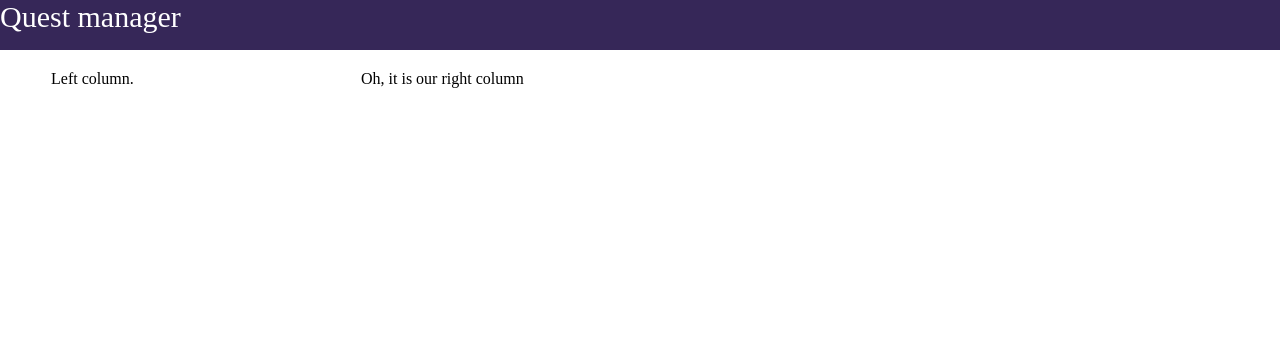
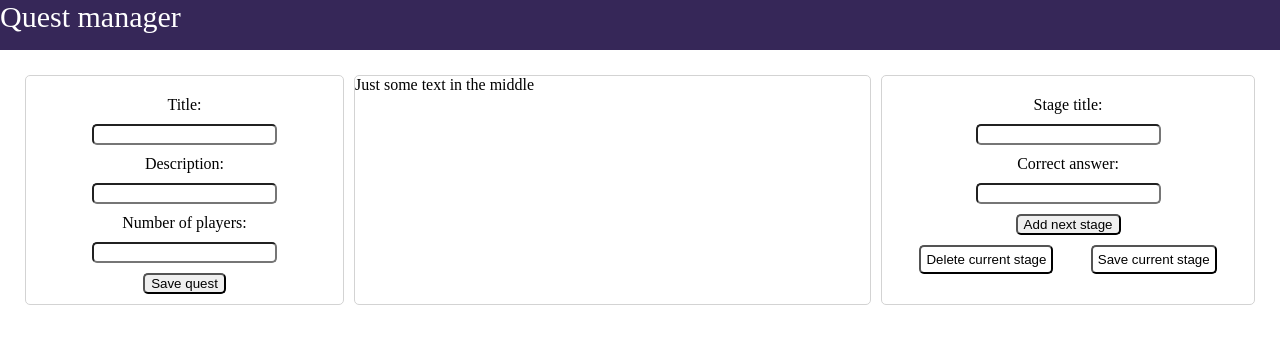
Before and after one commit to DoliaStarter/HamsterQuest, a Django app: page /quest_manager/ in a window 1280 px wide. Shown: the top 344 px of the page. Run offline with Django 3.2, Linux system fonts and the light colour scheme.

Commit message:
Implemented quest creator base. Now can send data to server.

```diff
--- /dev/null
+++ b/hacknaquest/quest_manager/forms.py
@@ -0,0 +1,12 @@
+from django import forms
+
+
+class QuestForm(forms.Form):
+    quest_title = forms.CharField(label="Title")
+    quest_description = forms.CharField(label="Description")
+    player_amount = forms.CharField(label="Number of players")
+
+
+class StageForm(forms.Form):
+    stage_title = forms.CharField(label="Stage title")
+    correct_answer = forms.CharField(label="Correct answer")
--- a/hacknaquest/quest_manager/urls.py
+++ b/hacknaquest/quest_manager/urls.py
@@ -4,4 +4,5 @@ from . import views
 
 urlpatterns = [
     path('', views.index, name='index'),
+    path('create_quest', views.create_quest)
 ]
--- a/hacknaquest/quest_manager/views.py
+++ b/hacknaquest/quest_manager/views.py
@@ -1,6 +1,21 @@
 from django.shortcuts import render
-
+from .forms import QuestForm, StageForm
+from django.views.decorators.csrf import csrf_exempt
+from django.http import HttpResponse
+from json import loads
 # Create your views here.
 
+
 def index(request):
-    return render(request, 'quest_manager/index.html', {'page_name': 'Quest manager'})
+    context = {
+        'page_name': 'Quest manager',
+        'quest_form': QuestForm(),
+        'stage_form': StageForm()
+    }
+    return render(request, 'quest_manager/index.html', context)
+
+@csrf_exempt
+def create_quest(request):
+    data = loads(request.body)
+    print(data)
+    return HttpResponse(status=200)
--- /dev/null
+++ b/hacknaquest/static/scripts/quest_manager/quest.js
@@ -0,0 +1,58 @@
+import { Stage } from "../quest_manager/stage.js"
+import { sendRequest } from "../common.js"
+class Quest {
+    constructor() {
+        this.stages = []
+        this.current_stage_id = null
+        this.description = null
+    }
+    /**
+     * Add's description to current quest.
+     * @param {dict} description - dict, that contains description of current quest
+     */
+    addDescription(description) {
+        this.description = description
+    }
+    /**
+    * Creates data about new stage
+    */
+    addStage(data) {
+        let new_stage_id = this.stages.length + 1
+        let new_stage = new Stage(this.current_stage_id, new_stage_id, data)
+        this.stages.push(new_stage)
+        this.current_stage_id = new_stage_id
+    }
+    /**
+     * Packs current quest in dictionary
+     */
+    pack() {
+        let packed_data = {
+            "quest_data": this.description,
+            "stage_data": []
+        }
+        const reducer = (accumulator, currentStage) => {
+            accumulator.push(currentStage.pack())
+            return accumulator
+        }
+        packed_data.stage_data = this.stages.reduce(reducer, [])
+        // console.log(packed_data)
+        return packed_data
+    }
+    /**
+     * Deletes current stage
+     */
+    removeStage(stage_id) {
+        delete this.stages[stage_id]
+    }
+
+    /**
+    * Sends data to server
+    */
+    send() {
+        let data = this.pack()
+        let url = "create_quest"
+        sendRequest(url, data, "POST")
+
+    }
+}
+export { Quest }
--- /dev/null
+++ b/hacknaquest/static/scripts/quest_manager/stage.js
@@ -0,0 +1,27 @@
+class Stage {
+    constructor(parent_id,
+                own_id,
+                data) {
+        this.parent_id = parent_id
+        this.id = own_id
+        this.data = data
+        // Not implemented, but in future could handle tree structure
+        // this.children = []
+
+    }
+    pack() {
+        let params = {
+            "stage_id": this.id,
+            "previous_stage_id": this.parent_id
+        }
+        return Object.assign(this.data, params)
+    }
+    /**
+    *  Delete all connections with this Stage
+    *  @future - may be useful in future if Stage will be a tree
+    */
+    delete() {
+    }
+}
+
+export { Stage };
--- a/hacknaquest/static/styles/base.css
+++ b/hacknaquest/static/styles/base.css
@@ -44,7 +44,8 @@ body{
     margin: 5px;
 }
 .col-3{
-    width: 33%;
+    /* width: 33%; */
+    flex-grow: 1;
 }
 
 .col-2:nth-child(1){
--- /dev/null
+++ b/hacknaquest/static/styles/quest_manager/style.css
@@ -0,0 +1,25 @@
+.col-3:nth-child(2){
+    flex-grow: 3;
+}
+form {
+    display: flex;
+    flex-direction: column;
+    justify-content: space-evenly;
+    margin: 10px;
+}
+form *{
+    margin: auto;
+    display: block;
+    border-radius: 5px;
+    margin-top: 10px;
+}
+.option-buttons{
+    display: flex;
+    flex-direction: row;
+    justify-content: space-evenly;
+}
+.option-buttons button{
+    padding: 5px;
+    background-color: inherit;
+    border-radius: 5px;
+}
--- a/hacknaquest/templates/quest_manager/index.html
+++ b/hacknaquest/templates/quest_manager/index.html
@@ -1,2 +1,55 @@
-{% extends "two_col_base.html" %}
+{% extends "three_col_base.html" %}
 {% load static %}
+{% block styles %}
+<link rel="stylesheet" type="text/css" href="{% static "styles/quest_manager/style.css" %}">
+{% endblock %}
+{% block left_column %}
+<form id="quest_form">
+        {{ quest_form }}
+        <button>
+            Save quest
+        </button>
+</form>
+{% endblock %}
+{% block right_column %}
+<form id="stage_description">
+        {{ stage_form }}
+    <button>
+        Add next stage
+    </button>
+
+</form>
+<div class="option-buttons">
+    <button>
+        Delete current stage
+    </button>
+    <button>
+        Save current stage
+    </button>
+</div>
+{% endblock %}
+{% block scripts %}
+<script type="module">
+    import {Quest} from "{% static 'scripts/quest_manager/quest.js' %}"
+    import {$} from "{% static 'scripts/common.js' %}"
+    import * as Utils from "{% static 'scripts/common.js' %}"
+
+    let quest = new Quest()
+
+    $("stage_description").onsubmit = (e) => {
+        e.preventDefault()
+        let form = e.target
+        let data = Utils.formToDict(form)
+        quest.addStage(data)
+        form.reset()
+    }
+
+    $("quest_form").onsubmit = (e) => {
+        e.preventDefault()
+        let form = e.target
+        let data = Utils.formToDict(form)
+        quest.addDescription(data)
+        quest.send()
+        }
+</script>
+{% endblock %}
```
Also changed, not shown: hacknaquest/static/scripts/common.js (+57 -3 lines).
